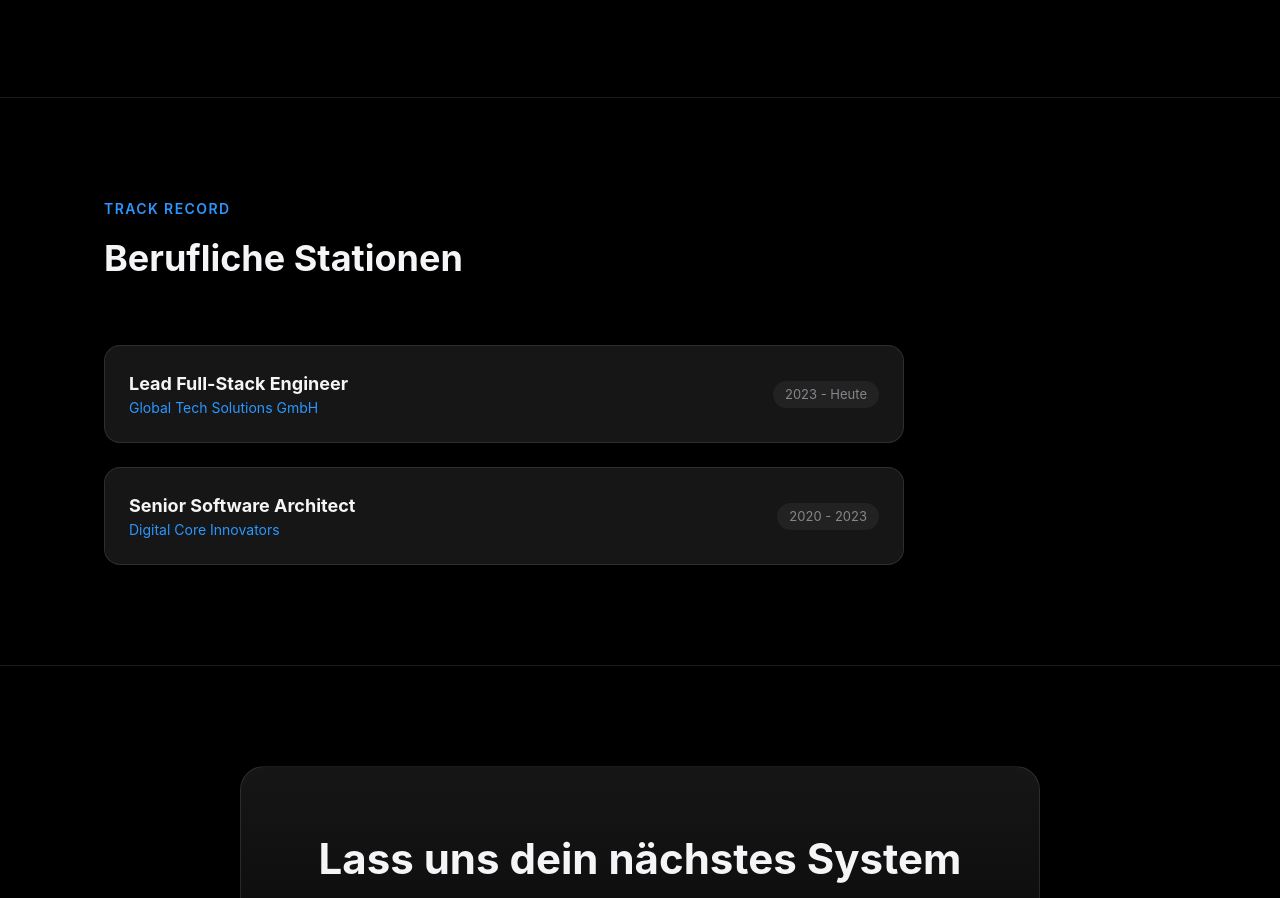
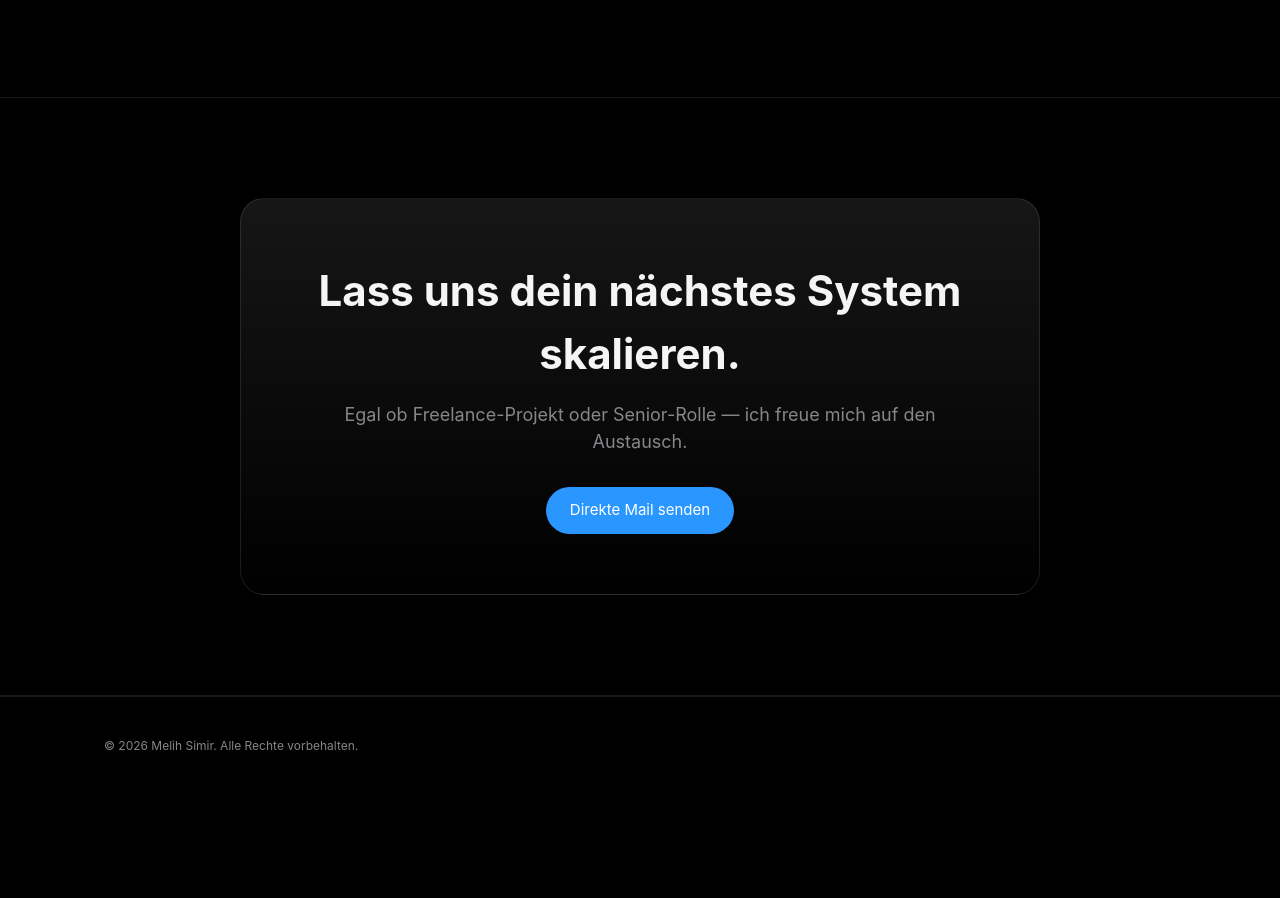
Before and after one commit to Meliihs/Mein-Portfolio, a plain HTML site: page index.html in a window 1280 px wide. Shown: the part 1879-2777 px from the top of the page. After the commit the page ends 2674 px from the top, so only its background shows below. Drawn offline with Linux system fonts and the light colour scheme.

Commit message:
index.html

```diff
--- a/index.html
+++ b/index.html
@@ -582,26 +582,6 @@
         </div>
     </section>
 
-    <!-- Experience Section -->
-    <section id="experience">
-        <div class="container">
-            <div class="section-header">
-                <span class="section-label">Track Record</span>
-                <h2 class="section-title">Berufliche Stationen</h2>
-            </div>
-
-            <div class="timeline">
-                <div class="timeline-item">
-                    <div class="time-meta"><h4>Lead Full-Stack Engineer</h4><p>Global Tech Solutions GmbH</p></div>
-                    <span class="time-period">2023 - Heute</span>
-                </div>
-                <div class="timeline-item">
-                    <div class="time-meta"><h4>Senior Software Architect</h4><p>Digital Core Innovators</p></div>
-                    <span class="time-period">2020 - 2023</span>
-                </div>
-            </div>
-        </div>
-    </section>
 
     <!-- Contact Section -->
     <section id="contact">
```
